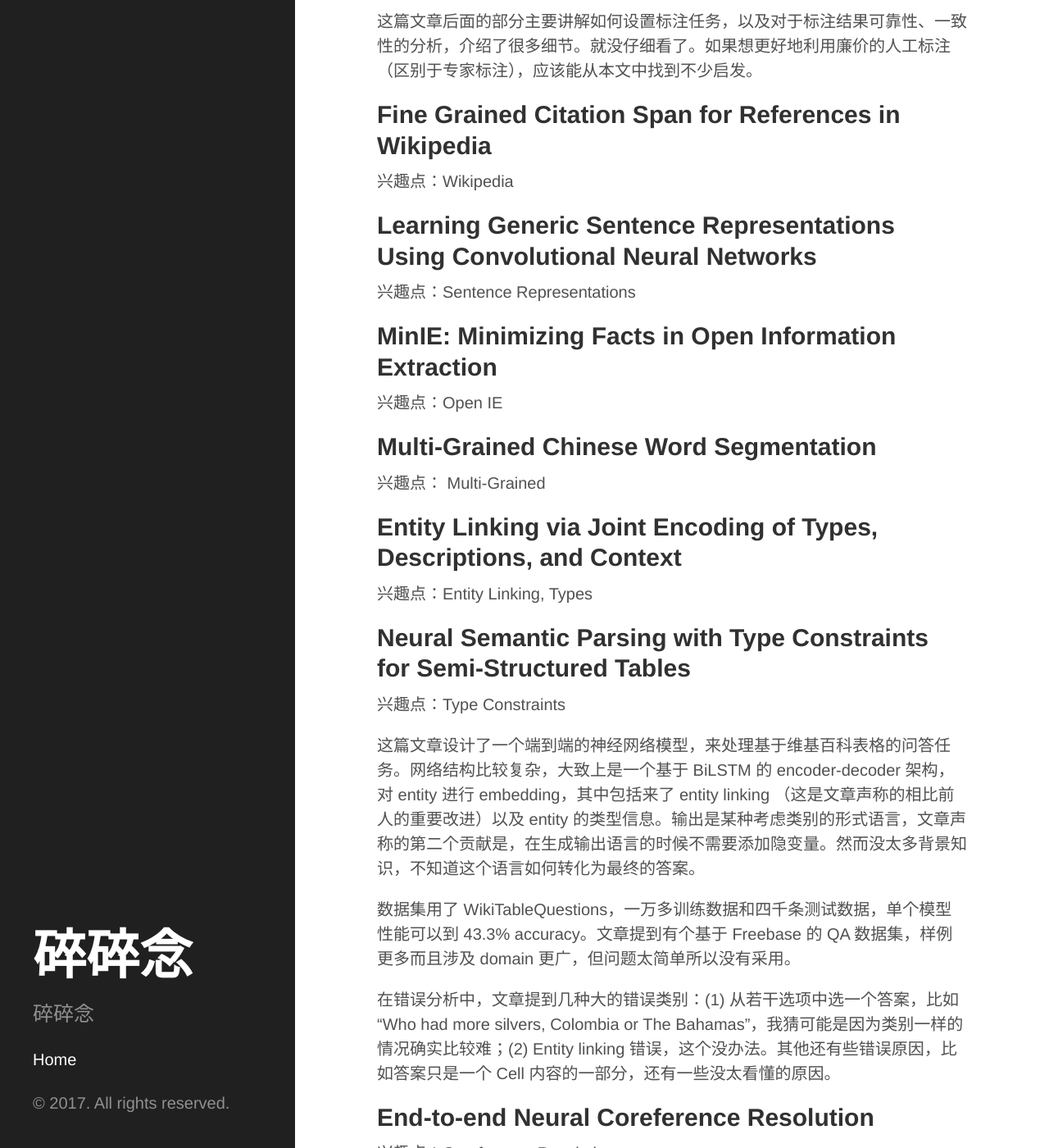
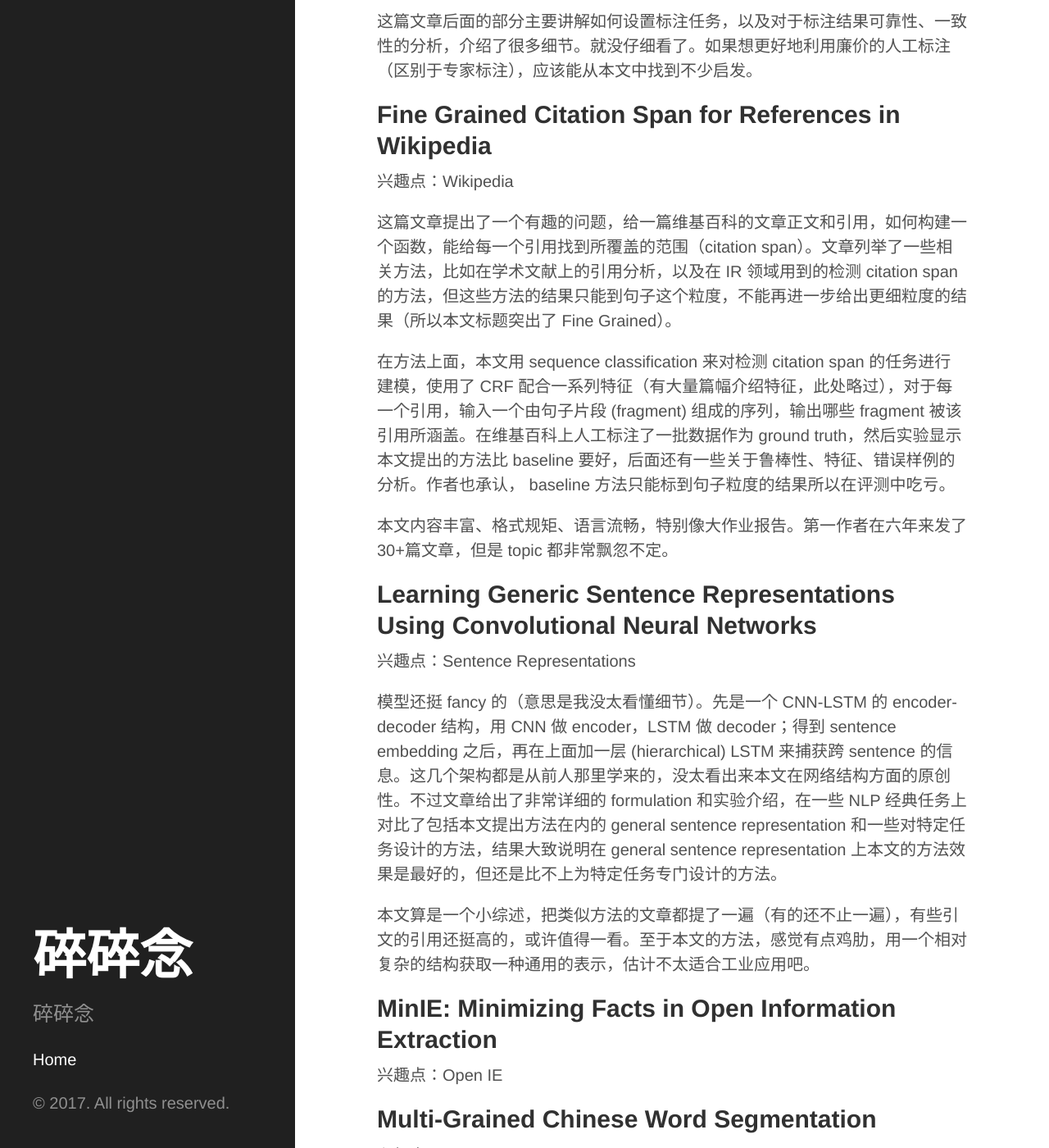
Before and after one commit to yanwang10/yanwang10.github.io, a Jekyll site: the page built from _posts/2017-08-19-emnlp17.md, in a window 1280 px wide and 1400 px high, scrolled down 1009 px. Shown: the whole window at 82% size. Built offline with Jekyll 4.4.1, drawn with Linux system fonts in a browser that asks for light colours.

Commit message:
Update post

```diff
--- a/_posts/2017-08-19-emnlp17.md
+++ b/_posts/2017-08-19-emnlp17.md
@@ -36,9 +36,19 @@ tags:
 
 兴趣点：Wikipedia
 
+这篇文章提出了一个有趣的问题，给一篇维基百科的文章正文和引用，如何构建一个函数，能给每一个引用找到所覆盖的范围（citation span）。文章列举了一些相关方法，比如在学术文献上的引用分析，以及在 IR 领域用到的检测 citation span 的方法，但这些方法的结果只能到句子这个粒度，不能再进一步给出更细粒度的结果（所以本文标题突出了 Fine Grained）。
+
+在方法上面，本文用 sequence classification 来对检测 citation span 的任务进行建模，使用了 CRF 配合一系列特征（有大量篇幅介绍特征，此处略过），对于每一个引用，输入一个由句子片段 (fragment) 组成的序列，输出哪些 fragment 被该引用所涵盖。在维基百科上人工标注了一批数据作为 ground truth，然后实验显示本文提出的方法比 baseline 要好，后面还有一些关于鲁棒性、特征、错误样例的分析。作者也承认， baseline 方法只能标到句子粒度的结果所以在评测中吃亏。
+
+本文内容丰富、格式规矩、语言流畅，特别像大作业报告。第一作者在六年来发了30+篇文章，但是 topic 都非常飘忽不定。
+
 ## Learning Generic Sentence Representations Using Convolutional Neural Networks
 
 兴趣点：Sentence Representations
+
+模型还挺 fancy 的（意思是我没太看懂细节）。先是一个 CNN-LSTM 的 encoder-decoder 结构，用 CNN 做 encoder，LSTM 做 decoder；得到 sentence embedding 之后，再在上面加一层 (hierarchical) LSTM 来捕获跨 sentence 的信息。这几个架构都是从前人那里学来的，没太看出来本文在网络结构方面的原创性。不过文章给出了非常详细的 formulation 和实验介绍，在一些 NLP 经典任务上对比了包括本文提出方法在内的 general sentence representation 和一些对特定任务设计的方法，结果大致说明在 general sentence representation 上本文的方法效果是最好的，但还是比不上为特定任务专门设计的方法。
+
+本文算是一个小综述，把类似方法的文章都提了一遍（有的还不止一遍），有些引文的引用还挺高的，或许值得一看。至于本文的方法，感觉有点鸡肋，用一个相对复杂的结构获取一种通用的表示，估计不太适合工业应用吧。
 
 ## MinIE: Minimizing Facts in Open Information Extraction
 
```
